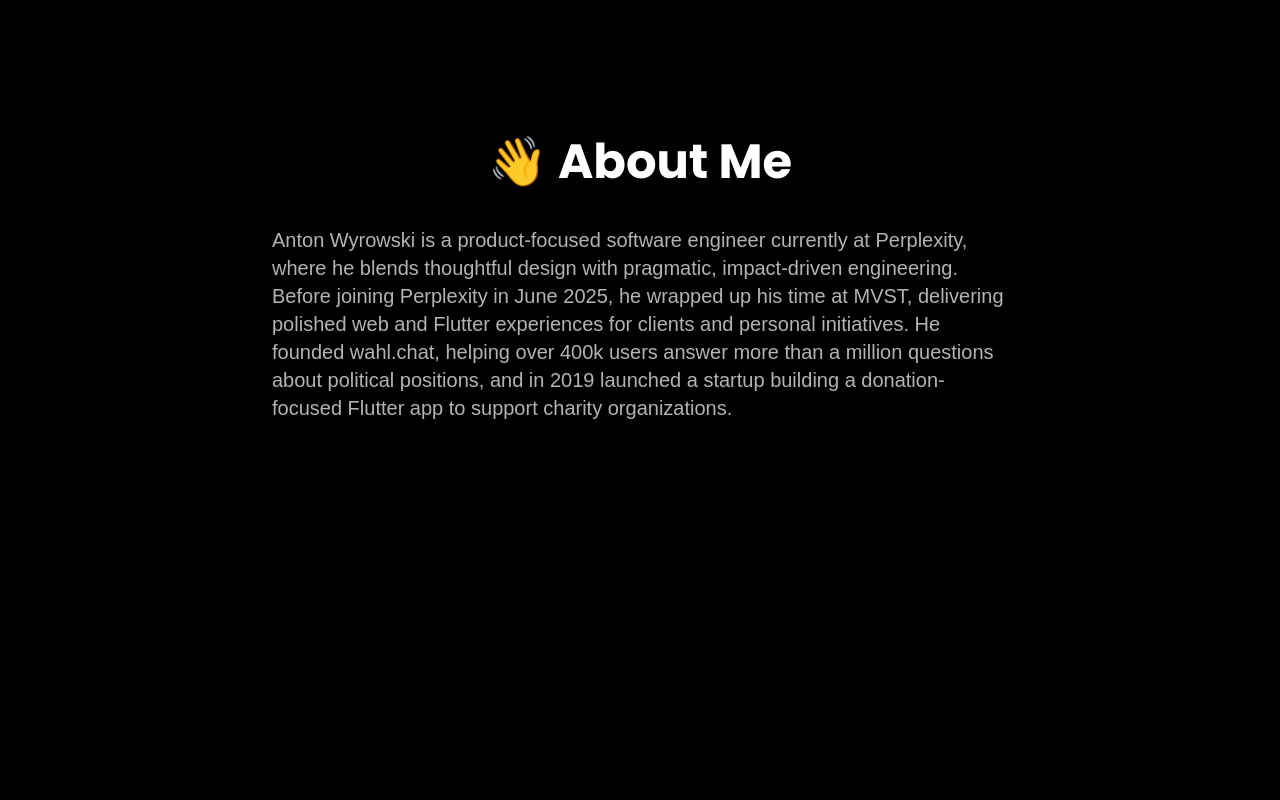
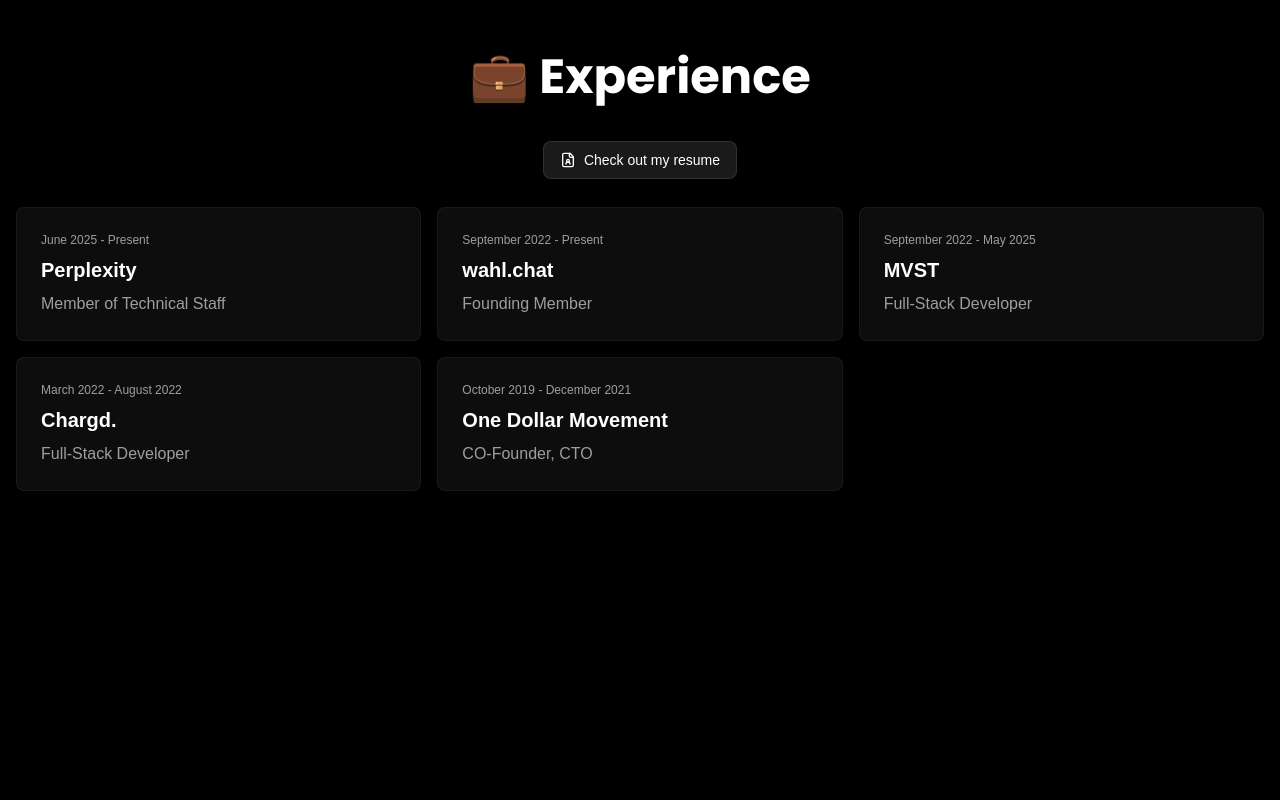
Before and after one commit to Antonwy/portfolio-2025, a Next.js app: page / in a window 1280 px wide. Shown: the part 920-1720 px from the top of the page. Built offline with nearby package versions, Linux system fonts and the light colour scheme; no server answers.

Commit message:
Remove AboutSection from homepage
Co-authored-by: anton.wyrowski <anton.wyrowski@gmail.com>

```diff
--- a/app/page.tsx
+++ b/app/page.tsx
@@ -1,4 +1,3 @@
-import AboutSection from '@/components/ui/about-section';
 import ContactSection from '@/components/ui/contact-section';
 import EducationSection from '@/components/ui/education-section';
 import ExperienceSection from '@/components/ui/experience-section';
@@ -8,7 +7,6 @@ export default function Home() {
   return (
     <main className="z-10 min-h-[100dvh]">
       <HomeHeroSection />
-      <AboutSection />
       <ExperienceSection />
       <EducationSection />
       <ContactSection />
```
